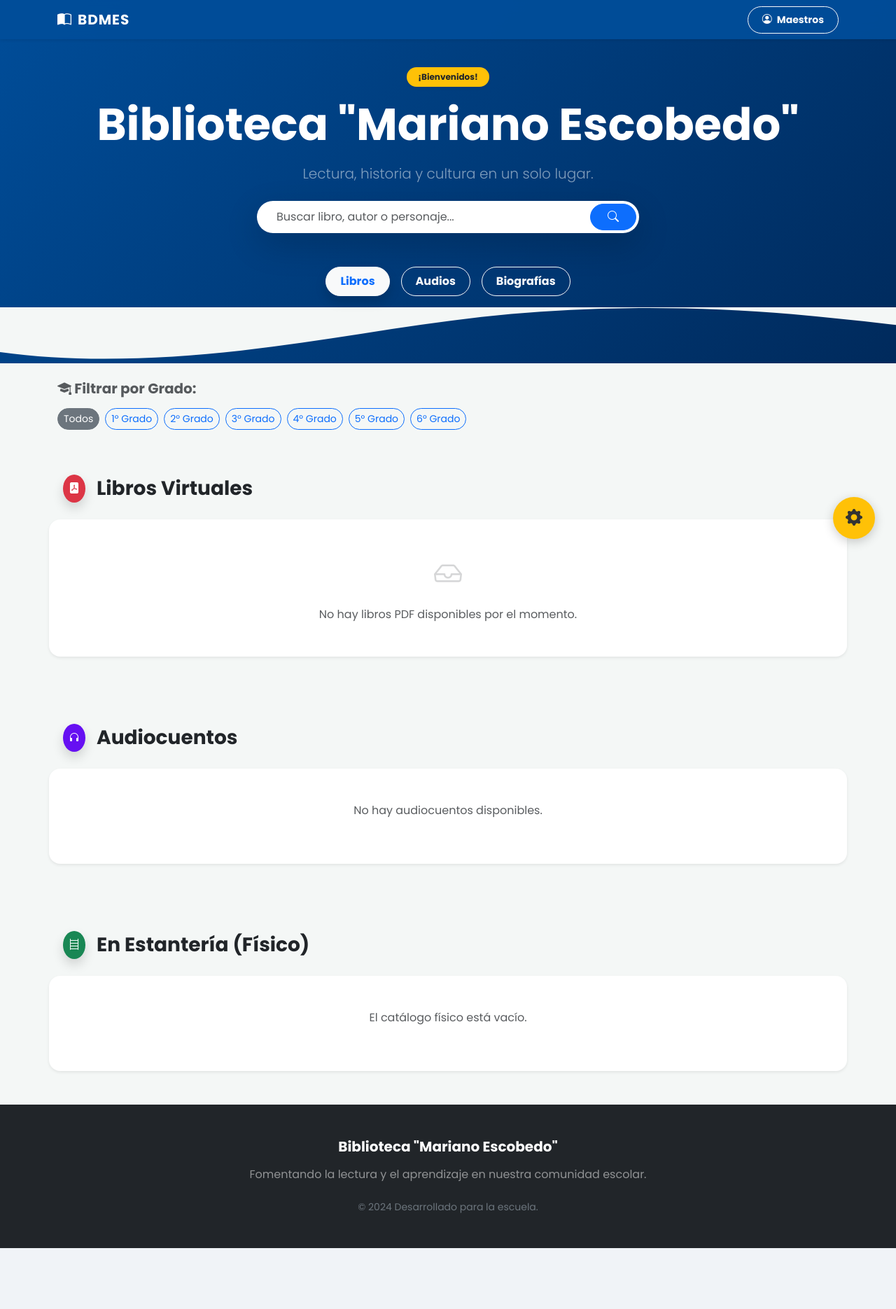
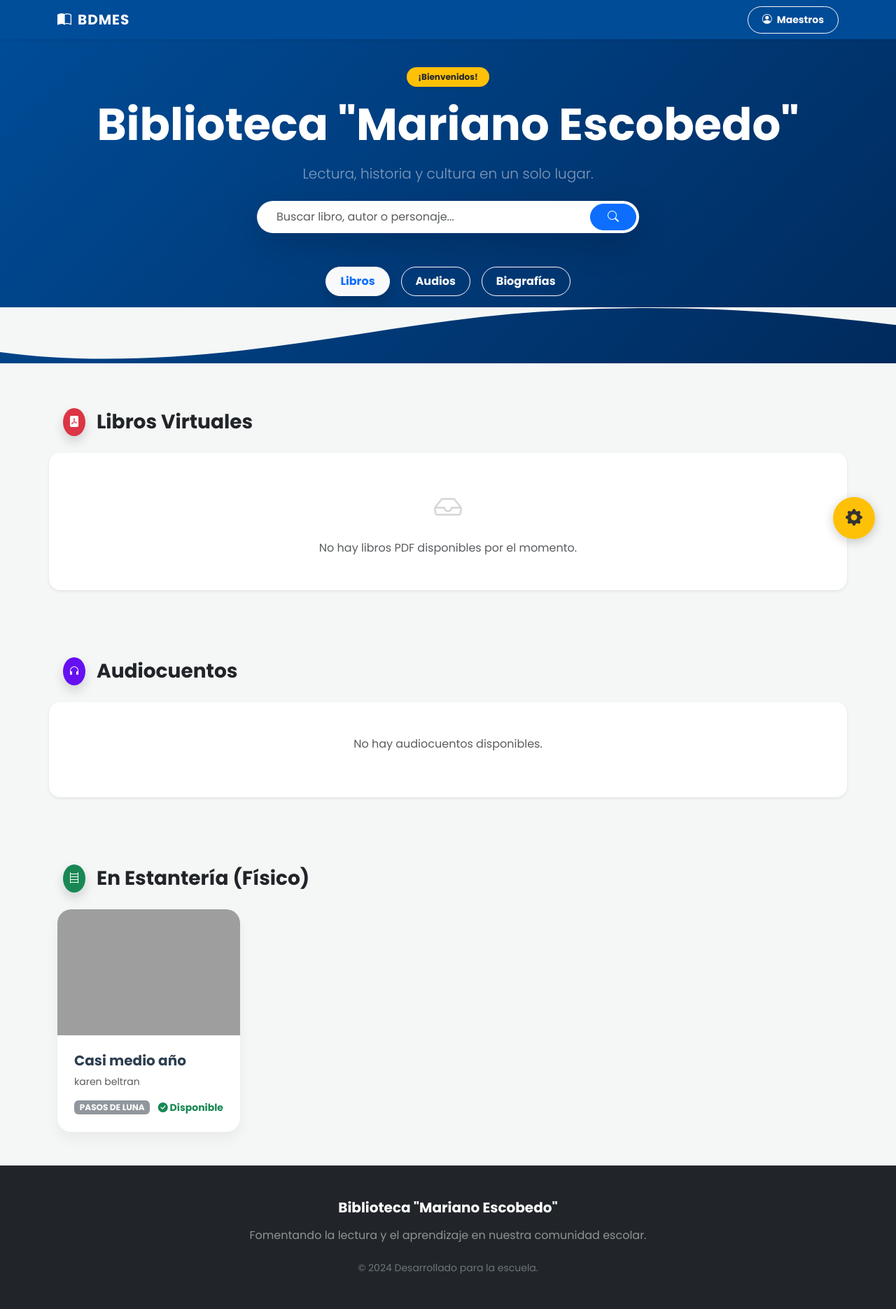
Before and after one commit to vicmvg/biblioteca-escobedo, a Flask app: page / in a window 1280 px wide. Shown: the whole page at 70% size. Before the commit the page ends 1783 px from the top, so only its background shows below. Run offline with Flask 3, Linux system fonts and the light colour scheme; data that the repository does not hold is empty; grey boxes are pictures that could not be loaded.

Commit message:
cambios nuevos

```diff
--- a/app.py
+++ b/app.py
@@ -96,13 +96,6 @@ class Recurso(db.Model):
     autor = db.Column(db.String(200), nullable=False)
     categoria = db.Column(db.String(100), nullable=False, default='General')
     tipo_recurso = db.Column(db.String(20), nullable=False)
-
-    # --- AGREGAR ESTO ---
-    grado = db.Column(db.String(50), default='General') # 1°, 2°, etc.
-    es_recomendado = db.Column(db.Boolean, default=False) # Para saber si es VIP
-    comentario_biblio = db.Column(db.String(255), nullable=True) # Tu opinión
-    # --------------------
-
     ruta_archivo_e2 = db.Column(db.String(255), nullable=True)
     ruta_miniatura = db.Column(db.String(255), nullable=True)
     ejemplares_total = db.Column(db.Integer, default=0)
@@ -154,7 +147,6 @@ def inicializar_bd():
 def inicio():
     # 1. Ver si alguien escribió algo en el buscador
     busqueda = request.args.get('q')
-    grado_filtro = request.args.get('grado') # <--- NUEVO: Capturar filtro
 
     # Inicializar query base
     query = Recurso.query
@@ -163,11 +155,6 @@ def inicio():
         # MODO BÚSQUEDA
         filtro = f"%{busqueda}%"
         query = query.filter((Recurso.titulo.like(filtro)) | (Recurso.autor.like(filtro)))
-
-    # --- AGREGAR ESTE BLOQUE ---
-    if grado_filtro:
-        query = query.filter_by(grado=grado_filtro)
-    # ---------------------------
 
     # Obtener todos los recursos según el filtro/búsqueda
     todos_recursos = query.all()
@@ -181,24 +168,17 @@ def inicio():
     # --- ¡NUEVA LISTA! ---
     videos = [r for r in todos_recursos if r.tipo_recurso == 'video'][:4]
 
-    # --- AGREGAR ESTA LÍNEA ---
-    recomendados = Recurso.query.filter_by(es_recomendado=True).limit(3).all()
-
     # Si hay búsqueda activa, mostramos todos los resultados, si no, limitamos a 4
     if busqueda:
          return render_template('index.html',
                            pdfs=pdfs, audios=audios, fisicos=fisicos,
-                           bios=bios, efemerides=efemerides, videos=videos,
-                           recomendados=recomendados, # <--- ENVIAR ESTO
-                           busqueda_activa=busqueda,
-                           grado_actual=grado_filtro) # <--- Y ESTO
+                           bios=bios, efemerides=efemerides, videos=videos, # <-- Agrega videos aquí
+                           busqueda_activa=busqueda)
     else:
         return render_template('index.html',
                             pdfs=pdfs, audios=audios, fisicos=fisicos,
-                            bios=bios, efemerides=efemerides, videos=videos,
-                            recomendados=recomendados, # <--- ENVIAR ESTO
-                            busqueda_activa=None,
-                            grado_actual=grado_filtro) # <--- Y ESTO
+                            bios=bios, efemerides=efemerides, videos=videos, # <-- Y aquí también
+                            busqueda_activa=None)
 
 
 @app.route('/ver-recurso/<int:recurso_id>')
@@ -352,12 +332,6 @@ def nuevo_recurso():
             descripcion = request.form.get('descripcion')
             categoria = request.form.get('categoria')
 
-            # --- AGREGAR ESTO ---
-            grado = request.form.get('grado')
-            es_recomendado = True if request.form.get('es_recomendado') else False
-            comentario = request.form.get('comentario_biblio')
-            # --------------------
-
             ejemplares_input = request.form.get('ejemplares_total')
             ejemplares_total = int(ejemplares_input) if ejemplares_input and ejemplares_input.isdigit() else 0
 
@@ -384,14 +358,8 @@ def nuevo_recurso():
                 ruta_miniatura_final = upload_to_e2(miniatura, nombre_miniatura)
 
             nuevo = Recurso(
-                titulo=titulo,
-                autor=autor,
-                tipo_recurso=tipo,
-                descripcion=descripcion,
-                categoria=categoria,
-                grado=grado,                     # <--- NUEVO
-                es_recomendado=es_recomendado,   # <--- NUEVO
-                comentario_biblio=comentario,    # <--- NUEVO
+                titulo=titulo, autor=autor, tipo_recurso=tipo,
+                descripcion=descripcion, categoria=categoria,
                 ejemplares_total=ejemplares_total,
                 ejemplares_disponibles=ejemplares_total,
                 ruta_archivo_e2=ruta_final, # Aquí va el Link de YT o la ruta de IDrive
@@ -815,33 +783,28 @@ def eliminar_avance(id_avance):
 def logout():
     session.clear()
     return redirect(url_for('inicio'))
-# reset_emergency.py (ejecutar manualmente cuando sea necesario)
-import os
-import sys
-sys.path.append(os.path.dirname(__file__))
+    # --- RUTA DE EMERGENCIA PARA RESETEAR LA BASE DE DATOS ---
+@app.route('/admin/reset-db-urgente')
+def reset_db_urgente():
+    if 'loggedin' not in session: return "Error: Inicia sesión como administrador primero."
 
-from app import app, db
-from models import Usuario
-from werkzeug.security import generate_password_hash
+    # 1. Borrar tablas viejas
+    db.drop_all()
 
-with app.app_context():
-    # Forzar eliminación de tablas
-    db.drop_all()
+    # 2. Crear tablas nuevas (Incluyendo la de Avances)
     db.create_all()
 
-    # Crear administrador
-    admin = Usuario(
-        nombre='Administrador',
-        email='admin@escobedo.edu',
-        password_hash=generate_password_hash('Admin123!'),
-        rol='admin',
-        token_recuperacion='ME2025'
-    )
+    # 3. Restaurar al administrador
+    hashed = generate_password_hash('123', method='pbkdf2:sha256')
+    admin = Usuario(nombre='Maestra Bibliotecaria',
+                    email='admin@escobedo.edu',
+                    password_hash=hashed,
+                    rol='admin',
+                    token_recuperacion='ME2025')
     db.session.add(admin)
     db.session.commit()
 
-    print("✅ Base de datos reiniciada exitosamente")
-
+    return "¡Base de Datos Reiniciada! Tablas actualizadas correctamente."
 if __name__ == '__main__':
     inicializar_bd()
     app.run(debug=True, host='0.0.0.0', port=5000)
--- a/templates/index.html
+++ b/templates/index.html
@@ -186,57 +186,7 @@
         </div>
     </header>
 
-    <!-- FILTRO POR GRADO -->
-    <div class="container mt-4">
-        <h5 class="fw-bold text-muted mb-3"><i class="bi bi-mortarboard-fill"></i> Filtrar por Grado:</h5>
-        <div class="d-flex flex-wrap gap-2">
-            <a href="{{ url_for('inicio') }}" class="btn btn-outline-secondary rounded-pill btn-sm {{ 'active' if not grado_actual else '' }}">Todos</a>
-            <a href="{{ url_for('inicio', grado='1°') }}" class="btn btn-outline-primary rounded-pill btn-sm {{ 'active' if grado_actual == '1°' else '' }}">1° Grado</a>
-            <a href="{{ url_for('inicio', grado='2°') }}" class="btn btn-outline-primary rounded-pill btn-sm {{ 'active' if grado_actual == '2°' else '' }}">2° Grado</a>
-            <a href="{{ url_for('inicio', grado='3°') }}" class="btn btn-outline-primary rounded-pill btn-sm {{ 'active' if grado_actual == '3°' else '' }}">3° Grado</a>
-            <a href="{{ url_for('inicio', grado='4°') }}" class="btn btn-outline-primary rounded-pill btn-sm {{ 'active' if grado_actual == '4°' else '' }}">4° Grado</a>
-            <a href="{{ url_for('inicio', grado='5°') }}" class="btn btn-outline-primary rounded-pill btn-sm {{ 'active' if grado_actual == '5°' else '' }}">5° Grado</a>
-            <a href="{{ url_for('inicio', grado='6°') }}" class="btn btn-outline-primary rounded-pill btn-sm {{ 'active' if grado_actual == '6°' else '' }}">6° Grado</a>
-        </div>
-    </div>
-
     <main class="container" style="margin-top: 40px; position: relative; z-index: 10;">
-
-        <!-- SECCIÓN: EL BIBLIOTECARIO RECOMIENDA -->
-        {% if recomendados %}
-        <div class="container my-5">
-            <div class="p-4 rounded-4 shadow-sm bg-warning bg-opacity-10 border border-warning">
-                <h3 class="fw-bold text-dark mb-4"><i class="bi bi-star-fill text-warning"></i> El Bibliotecario Recomienda</h3>
-                <div class="row g-4">
-                    {% for libro in recomendados %}
-                    <div class="col-md-4">
-                        <div class="card h-100 border-0 shadow-sm">
-                            <div class="d-flex g-0">
-                                <div class="col-4">
-                                    {% if libro.ruta_miniatura %}
-                                        <img src="{{ url_for('ver_portada', recurso_id=libro.id_recurso) }}" class="img-fluid rounded-start h-100 object-fit-cover">
-                                    {% else %}
-                                        <div class="bg-secondary h-100 d-flex align-items-center justify-content-center text-white"><i class="bi bi-book"></i></div>
-                                    {% endif %}
-                                </div>
-                                <div class="col-8">
-                                    <div class="card-body py-2">
-                                        <h6 class="card-title fw-bold text-truncate">{{ libro.titulo }}</h6>
-                                        <p class="small fst-italic text-muted mb-2">
-                                            <i class="bi bi-chat-quote-fill text-warning"></i>
-                                            "{{ libro.comentario_biblio if libro.comentario_biblio else '¡Muy recomendado!' }}"
-                                        </p>
-                                        <a href="{{ url_for('ver_recurso', recurso_id=libro.id_recurso) }}" class="btn btn-sm btn-dark rounded-pill">Ver</a>
-                                    </div>
-                                </div>
-                            </div>
-                        </div>
-                    </div>
-                    {% endfor %}
-                </div>
-            </div>
-        </div>
-        {% endif %}
 
         <!-- SECCIÓN: LIBROS VIRTUALES -->
         <div id="pdfs" class="mb-5 pt-4">
```
Also changed, not shown: templates/admin/nuevo_recurso.html (+0 -30 lines).
